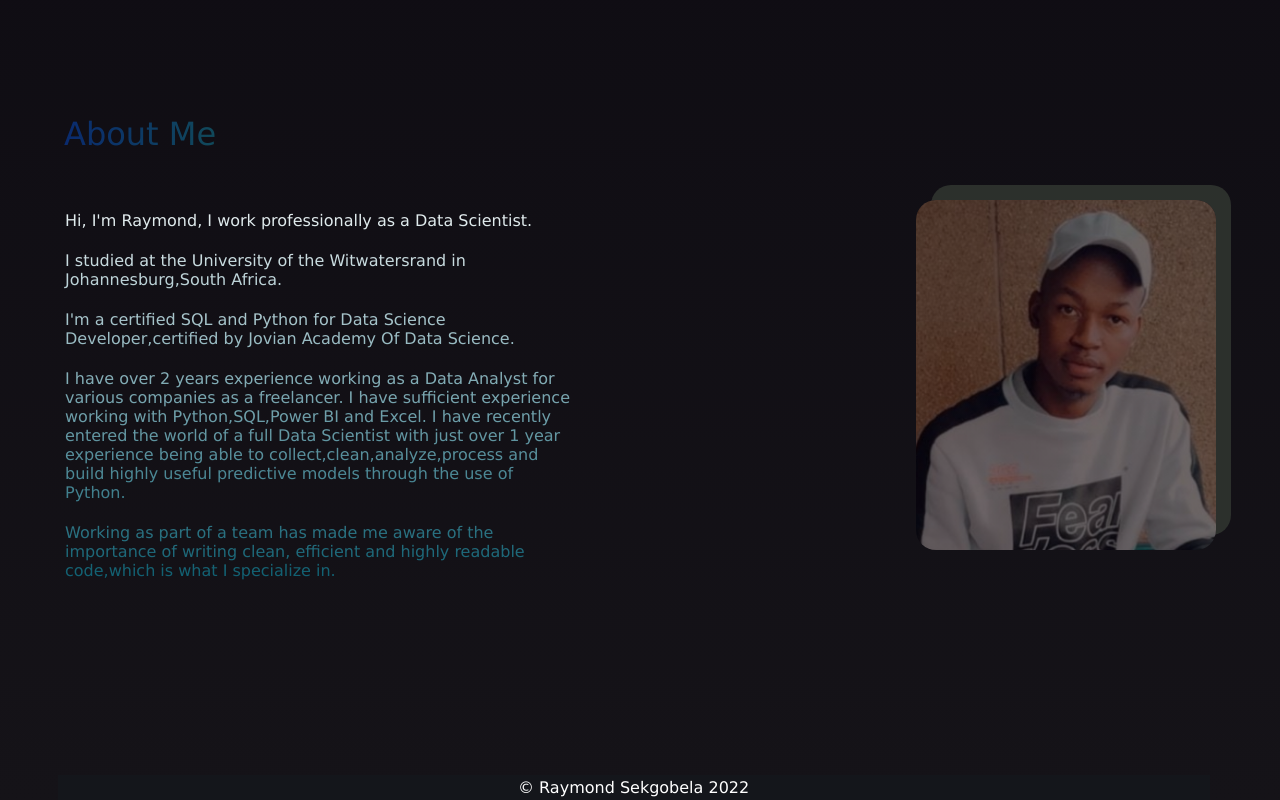
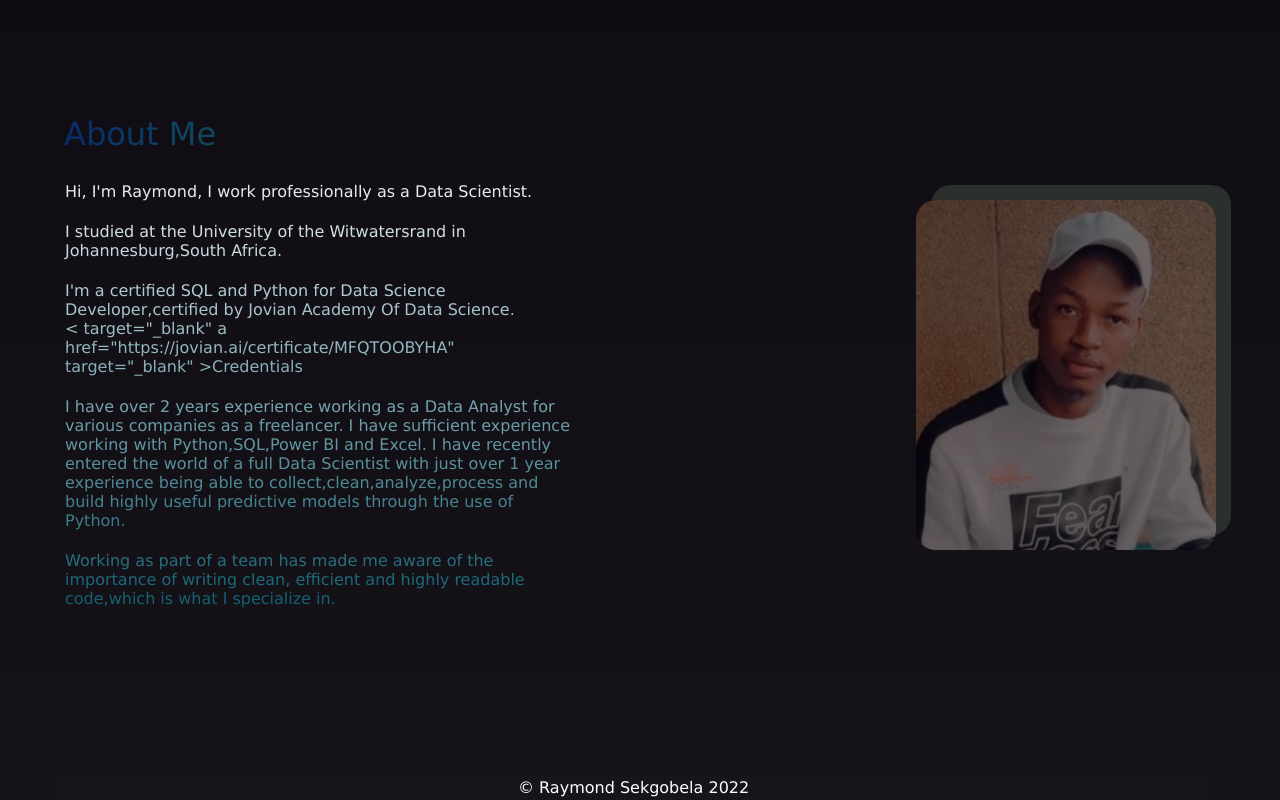
Before and after one commit to Au6x/Au6x.github.io, a plain HTML site: page index.html in a window 1280 px wide. Shown: the part 1625-2425 px from the top of the page. Drawn offline with Linux system fonts and the light colour scheme.

Commit message:
Update index.html

```diff
--- a/index.html
+++ b/index.html
@@ -969,7 +969,7 @@ a {
        <div class="text">
     <p>
         Hi, I'm Raymond, I work professionally as a Data Scientist.</p><br><p>I studied at the University of the Witwatersrand in Johannesburg,South Africa.
-        </p><br><p>I'm a certified SQL and Python for Data Science Developer,certified by Jovian Academy Of Data Science.
+        </p><br><p>I'm a certified SQL and Python for Data Science Developer,certified by Jovian Academy Of Data Science.<br>< target="_blank" a href="https://jovian.ai/certificate/MFQTOOBYHA" target="_blank" >Credentials</a>
     </p><br><p>
         I have over 2 years experience working as a Data Analyst for various companies as a freelancer.
         I have sufficient experience working with Python,SQL,Power BI and Excel.
```
